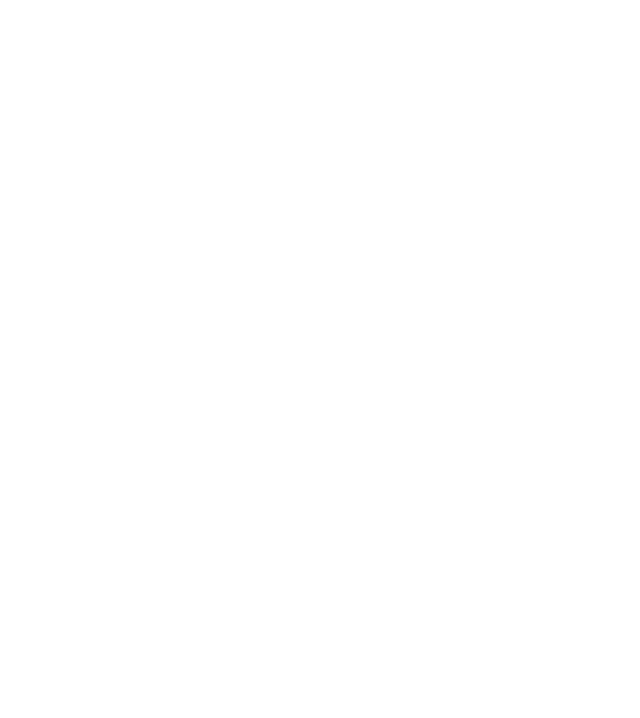
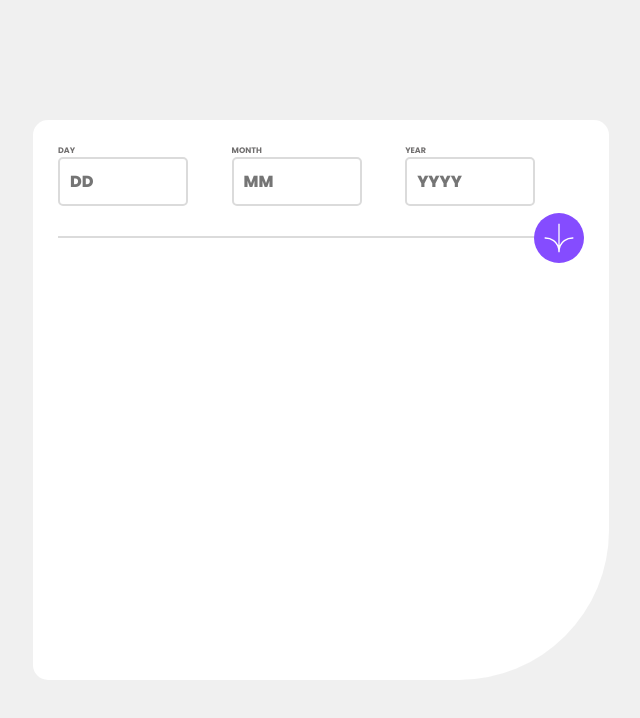
Before and after one commit to Alborzie/Front-End-Mentor-Age-Calculator-Challenge, a plain HTML site: page age-calculator-app-main/index.html in a window 1280 px wide. Shown: the whole page, without its empty margins (319-959 px from the left). Drawn offline with Linux system fonts and the light colour scheme.

Commit message:
form
added the form that takes data from the user, with interactive animations

```diff
--- a/age-calculator-app-main/index.html
+++ b/age-calculator-app-main/index.html
@@ -11,6 +11,8 @@
       sizes="32x32"
       href="./assets/images/favicon-32x32.png"
     />
+
+    <link rel="stylesheet" href="styles/styles.css" />
 
     <title>Frontend Mentor | Age calculator app</title>
 
@@ -34,5 +36,41 @@
         >Frontend Mentor</a
       >. Coded by <a href="#">Your Name Here</a>.
     </div> -->
+
+    <main>
+      <section>
+        <form action="#">
+          <div>
+            <label for="day">DAY</label>
+            <input type="text" name="" id="day" placeholder="DD" />
+          </div>
+
+          <div>
+            <label for="month">MONTH</label>
+            <input type="text" name="" id="month" placeholder="MM" />
+          </div>
+
+          <div>
+            <label for="year">YEAR</label>
+            <input type="text" name="" id="year" placeholder="YYYY" />
+          </div>
+        </form>
+
+        <div>
+          <svg
+            xmlns="http://www.w3.org/2000/svg"
+            width="46"
+            height="44"
+            viewBox="0 0 46 44"
+          >
+            <g fill="none" stroke="#FFF" stroke-width="2">
+              <path
+                d="M1 22.019C8.333 21.686 23 25.616 23 44M23 44V0M45 22.019C37.667 21.686 23 25.616 23 44"
+              />
+            </g>
+          </svg>
+        </div>
+      </section>
+    </main>
   </body>
 </html>
--- /dev/null
+++ b/age-calculator-app-main/styles/_mediaqueries.scss
@@ -0,0 +1,34 @@
+@mixin size-xs() {
+  /* Extra small devices (phones, 600px and down) */
+  @media only screen and (max-width: 600px) {
+    @content;
+  }
+}
+
+@mixin size-s() {
+  /* Small devices (portrait tablets and large phones, 600px and up) */
+  @media only screen and (min-width: 600px) {
+    @content;
+  }
+}
+
+@mixin size-m() {
+  /* Medium devices (landscape tablets, 768px and up) */
+  @media only screen and (min-width: 768px) {
+    @content;
+  }
+}
+
+@mixin size-l() {
+  /* Large devices (laptops/desktops, 992px and up) */
+  @media only screen and (min-width: 992px) {
+    @content;
+  }
+}
+
+@mixin size-xl() {
+  /* Extra large devices (large laptops and desktops, 1200px and up) */
+  @media only screen and (min-width: 1200px) {
+    @content;
+  }
+}
--- a/age-calculator-app-main/styles/_variables.scss
+++ b/age-calculator-app-main/styles/_variables.scss
@@ -1,5 +1,5 @@
 $Purple: hsl(259, 100%, 65%);
-$Lighred: hsl(0, 100%, 67%);
+$Lightred: hsl(0, 100%, 67%);
 $White: hsl(0, 0%, 100%);
 $Offwhite: hsl(0, 0%, 94%);
 $Lightgrey: hsl(0, 0%, 86%);
--- a/age-calculator-app-main/styles/styles.scss
+++ b/age-calculator-app-main/styles/styles.scss
@@ -0,0 +1,131 @@
+@import "variables";
+@import "mediaqueries";
+
+@font-face {
+  font-family: "poppins-regular";
+  src: url("../assets/fonts/Poppins-Regular.ttf");
+}
+@font-face {
+  font-family: "poppins-italic";
+  src: url("../assets/fonts/Poppins-Italic.ttf");
+}
+@font-face {
+  font-family: "poppins-bold";
+  src: url("../assets/fonts/Poppins-Bold.ttf");
+}
+@font-face {
+  font-family: "poppins-itabold";
+  src: url("../assets/fonts/Poppins-BoldItalic.ttf");
+}
+@font-face {
+  font-family: "poppins-bold-extra";
+  src: url("../assets/fonts/Poppins-ExtraBold.ttf");
+}
+@font-face {
+  font-family: "poppins-itabold-extra";
+  src: url("../assets/fonts/Poppins-ExtraBoldItalic.ttf");
+}
+
+@mixin flex($just, $align) {
+  display: flex;
+  justify-content: $just;
+  align-items: $align;
+}
+
+* {
+  padding: 0;
+  margin: 0;
+  border: none;
+  outline: none;
+  box-sizing: border-box;
+  list-style-type: none;
+  text-decoration: none;
+  font-family: "poppins-regular";
+}
+
+main {
+  width: 100vw;
+  height: 100vh;
+  background-color: $Offwhite;
+
+  @include flex(center, center);
+
+  & > section {
+    @include size-xs {
+      width: 90%;
+    }
+    @include size-s {
+      width: 75%;
+    }
+    @include size-m {
+      width: 60%;
+    }
+    @include size-l {
+      width: 45%;
+    }
+    height: 70%;
+    background-color: $White;
+
+    border-radius: 15px 15px 150px 15px;
+
+    padding: 25px;
+
+    & > form {
+      @include flex(flex-start, center);
+
+      padding-bottom: 30px;
+      border-bottom: 2px solid $Lightgrey;
+
+      & > div {
+        @include flex(normal, flex-start);
+        flex-direction: column;
+        width: 33%;
+        & > label {
+          color: $Smokegrey;
+          font-size: 0.5em;
+          font-family: "poppins-bold";
+        }
+        & > input {
+          width: 75%;
+          padding: 10px;
+          border-radius: 5px;
+          border: 2px solid $Lightgrey;
+          font-size: 1em;
+          font-family: "poppins-bold-extra";
+          transition: all 0.5s ease-in-out;
+          &:focus {
+            background-color: $Offblack;
+            color: $Offwhite;
+          }
+          @include size-xs {
+            font-size: 0.8em;
+            padding: 5px;
+          }
+        }
+      }
+    }
+
+    & > div {
+      margin-top: -25px;
+      text-align: end;
+
+      @include size-xs {
+        text-align: center;
+      }
+
+      & > svg {
+        background-color: $Purple;
+        padding: 10px;
+        border-radius: 100%;
+        width: 50px;
+        height: 50px;
+        cursor: pointer;
+        transition: all 0.5s ease-in-out;
+
+        &:hover {
+          background-color: $Offblack;
+        }
+      }
+    }
+  }
+}
```
Also changed, not shown: age-calculator-app-main/styles/styles.css, 1 other file.
